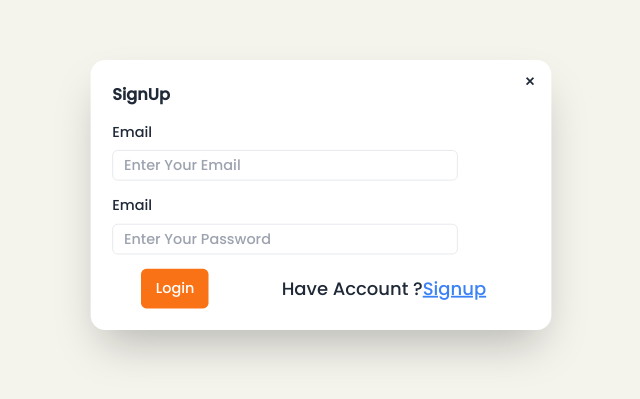
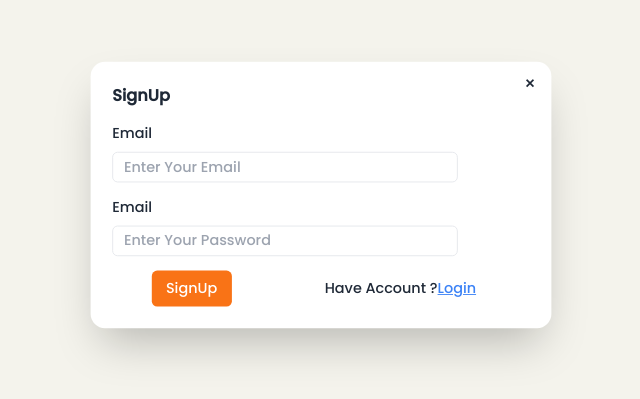
Before and after one commit to vaishu249/book-store-website, a React (Vite) app in the folder Frontend/: page /signup in a window 1280 px wide. Shown: the part 205-604 px from the top of the page, without its empty margins (275-915 px from the left). Built offline with nearby package versions, Linux system fonts and the light colour scheme.

Commit message:
routes dfine

```diff
--- a/Frontend/src/Components/Login.jsx
+++ b/Frontend/src/Components/Login.jsx
@@ -7,7 +7,7 @@ const Login = () => {
                 <div className="modal-box">
                     <form method="dialog">
                         {/* if there is a button in form, it will close the modal */}
-                        <button className="btn btn-sm btn-circle btn-ghost absolute right-2 top-2">✕</button>
+                        <Link to="/" className="btn btn-sm btn-circle btn-ghost absolute right-2 top-2">✕</Link>
                     </form>
                     <h3 className="font-bold text-lg">Login</h3>
                     <div className='mt-4 space-y-2'>
--- a/Frontend/src/Components/Signup.jsx
+++ b/Frontend/src/Components/Signup.jsx
@@ -21,13 +21,13 @@ const Signup = () => {
                         <input type="password" placeholder='Enter Your Password' className='md:w-96 w-80 py-1 px-3 border rounded-md outline-none' />
                     </div>
                     <div className='flex justify-around mt-4'>
-                        <button className='bg-orange-500 text-white px-4 py-2 rounded-md hover:bg-slate-900 duration-300 cursor-pointer'>Login</button>
-                        <p className='px-4 py-2 text-xl'>Have Account ?
+                        <button className='bg-orange-500 text-white px-4 py-2 rounded-md hover:bg-slate-900 duration-300 cursor-pointer'>SignUp</button>
+                        <p className='px-4 py-2'>Have Account ?
                         <button
                             className='underline text-blue-500 cursor-pointer'
                             onClick={()=> document.getElementById("my_modal_3").showModal()}
                         >
-                            Signup
+                            Login
                         </button>{" "}
                         <Login/>
                         </p>
```
